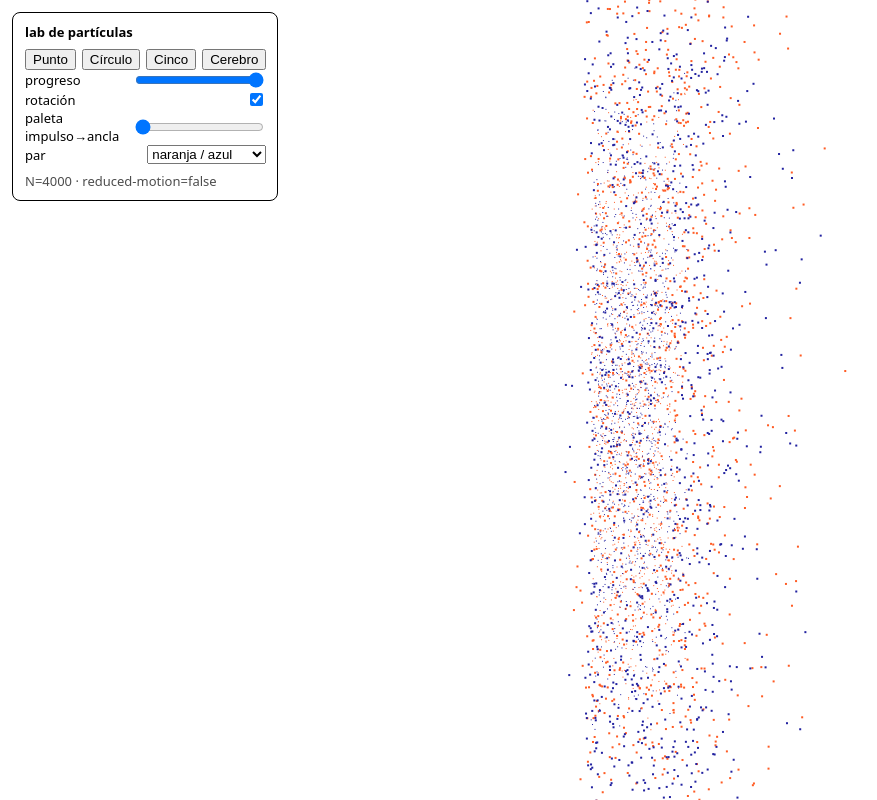
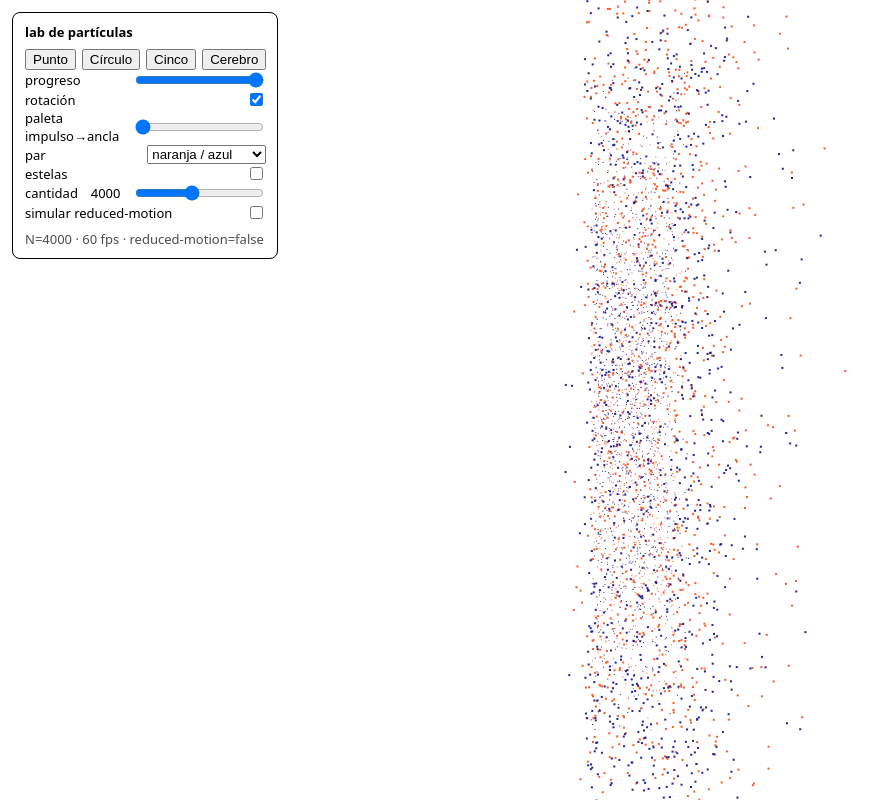
Before and after one commit to LSchaab/vaiven-2, a website: page lab.html in a window 1280 px wide. Shown: the whole page, without its empty margins (0-877 px from the left). Drawn offline with Linux system fonts and the light colour scheme.

Commit message:
feat(m2): estelas, prefers-reduced-motion (forma final estatica) y controles de cantidad/fps

```diff
--- a/lab.html
+++ b/lab.html
@@ -42,6 +42,15 @@
           <option value="violeta-amarillo">violeta / amarillo</option>
         </select>
       </label>
+      <label class="row">estelas
+        <input id="trails" type="checkbox">
+      </label>
+      <label class="row">cantidad <span id="countVal">4000</span>
+        <input id="count" type="range" min="1000" max="8000" step="500" value="4000">
+      </label>
+      <label class="row">simular reduced-motion
+        <input id="rm" type="checkbox">
+      </label>
     </div>
     <div id="readout">—</div>
   </div>
@@ -67,6 +76,20 @@
       system.pair = pairSel.value === 'violeta-amarillo'
         ? [PAL.violeta, PAL.amarillo] : [PAL.naranja, PAL.azul];
     });
+    const trails = document.getElementById('trails');
+    trails.addEventListener('change', () => system.setTrails(trails.checked));
+    const count = document.getElementById('count');
+    const countVal = document.getElementById('countVal');
+    count.addEventListener('input', () => {
+      countVal.textContent = count.value;
+      system.setCount(parseInt(count.value, 10));
+    });
+    const rm = document.getElementById('rm');
+    rm.addEventListener('change', () => system.setReducedMotion(rm.checked));
+    system.onFps = (fps) => {
+      document.getElementById('readout').textContent =
+        `N=${system.count} · ${fps} fps · reduced-motion=${system.reducedMotion}`;
+    };
     // Cerebro real: reemplaza el placeholder cuando carga el PNG.
     sampleShape('resources/cerebro.png', system.count)
       .then((pts) => system.registerShape('cerebro', pts))
--- a/particles.js
+++ b/particles.js
@@ -224,6 +224,8 @@ export class ParticleSystem {
     this.morphDuration = 1.2; // segundos
     this.pair = [PALETTE.naranja, PALETTE.azul]; // par de impulso por defecto
     this.paletteMix = 0;                          // 0=color, 1=gris
+    this.trails = false;
+    this._frames = 0; this._fpsT = performance.now(); this.onFps = null;
   }
 
   registerShape(name, points) {
@@ -289,11 +291,44 @@ export class ParticleSystem {
       if (this._progress >= 1) this._animating = false;
     }
     this._render();
+    this._frames++;
+    if (now - this._fpsT >= 500) {
+      const fps = Math.round((this._frames * 1000) / (now - this._fpsT));
+      this._frames = 0; this._fpsT = now;
+      if (this.onFps) this.onFps(fps);
+    }
     requestAnimationFrame(this._frame.bind(this));
   }
 
   _clear() {
-    this.ctx.clearRect(0, 0, window.innerWidth, window.innerHeight);
+    const ctx = this.ctx, w = window.innerWidth, h = window.innerHeight;
+    if (this.trails) { ctx.fillStyle = 'rgba(255,255,255,0.08)'; ctx.fillRect(0, 0, w, h); }
+    else ctx.clearRect(0, 0, w, h);
+  }
+
+  setTrails(on) {
+    this.trails = on;
+    if (!on) this.ctx.clearRect(0, 0, window.innerWidth, window.innerHeight); // limpiar del todo al salir
+  }
+
+  // Reduced-motion: sin auto-rotación y las formas van directo a su estado final.
+  setReducedMotion(on) {
+    this.reducedMotion = on;
+    if (on) { this._animating = false; this._progress = 1; morphStep(this.particles, 1); }
+  }
+
+  // Cambiar la cantidad recrea el array y re-siembra la forma actual.
+  setCount(n) {
+    this.count = n;
+    this.particles = createParticles(n);
+    for (const name of Object.keys(this._shapes)) {
+      // re-muestrear cada forma al nuevo count (se hace en un cambio de cantidad, no en el loop)
+      if (name === 'punto') this._shapes[name] = shapePunto(n);
+      else if (name === 'circulo') this._shapes[name] = shapeCirculo(n);
+      else if (name === 'cinco') this._shapes[name] = shapeCinco(n);
+      else if (name === 'cerebro') this._shapes[name] = placeholderBrainPoints(n);
+    }
+    this._seedShape(this._shapes[this._shapeName] || this._shapes.circulo);
   }
 
   _render() {
```
